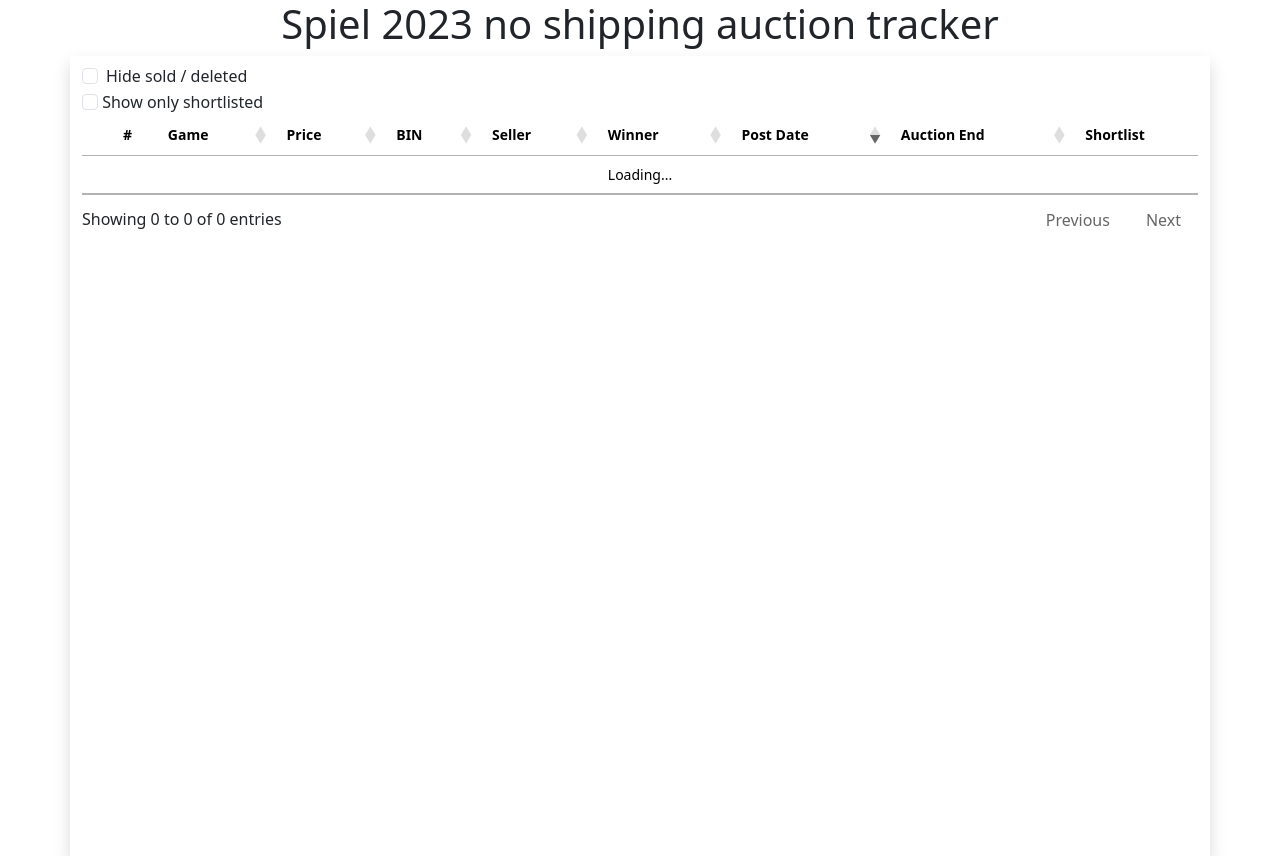
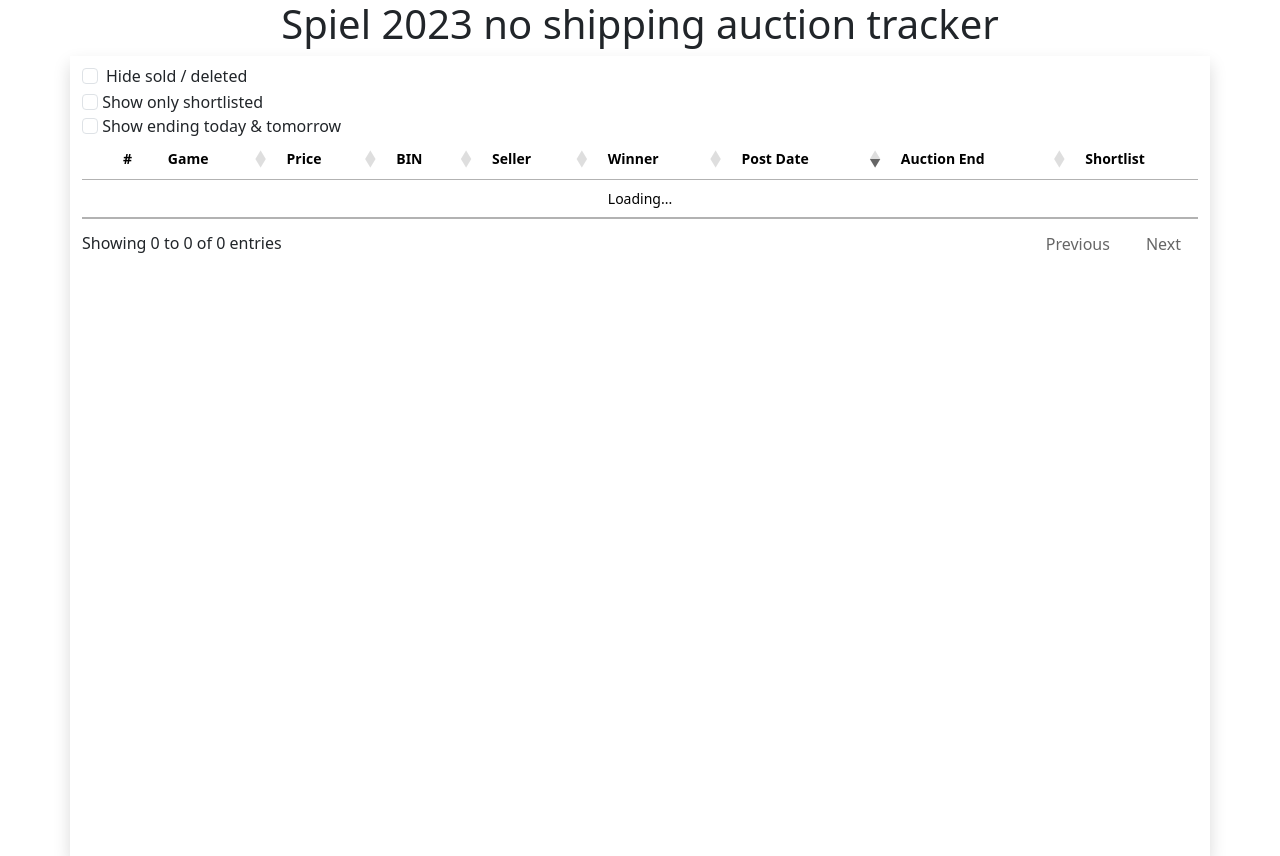
Before and after one commit to serensoner/bgg-spiel-2ndhand-auction, a Flask app: page / in a window 1280 px wide. Run offline with Flask 3, Linux system fonts and the light colour scheme; data that the repository does not hold is empty; some libraries are stand-ins or nearby versions.

Commit message:
add today/tomorrow and deleting strikethrough

```diff
--- a/GeeklistScraper.py
+++ b/GeeklistScraper.py
@@ -72,7 +72,7 @@
             'username': item_['@username'],
             'post_date': item_['@postdate'],
             'edit_date': item_['@editdate'],
-            'body': item_['body'],
+            'body_raw': item_['body'],
             'body_text': bbcode.render_html(item_['body']),
             'comments_raw': comments,
         }
--- a/app.py
+++ b/app.py
@@ -1,7 +1,7 @@
 import json
 import os
 from flask_apscheduler import APScheduler
-
+import datetime as dt
 from flask import Flask, render_template, request
 
 from GeeklistScraper import GeeklistScraper
@@ -16,9 +16,18 @@
 
 
 @app.route('/json')
-def serve_json(ids: str = None):
+def serve_json(ids: str = None, todaytomorrow: bool = False):
     with open(f'games_{AUCTION_ID}.json') as f:
         games = json.load(f)
+
+    today_tomorrow = request.args.get('todaytomorrow', False)
+    if today_tomorrow:
+        today_tomorrow = [
+            dt.datetime.today().strftime('%b %d'),
+            (dt.datetime.today() + dt.timedelta(days=1)).strftime('%b %d')
+        ]
+        return [g for g in games if g['auction_end_json'] in today_tomorrow]
+
     ids = request.args.get('ids', None)
     if not ids:
         return games
@@ -34,9 +43,9 @@
 
 @scheduler.task('interval', id='scrape', seconds=300, misfire_grace_time=900)
 def job1():
-    GeeklistScraper(os.getenv('AUCTION_ID'), force_scrape=True)
+    GeeklistScraper(int(os.getenv('AUCTION_ID')), force_scrape=True)
 
 
 if __name__ == '__main__':
-    # GeeklistScraper(os.getenv('AUCTION_ID'), force_scrape=True)
+    # GeeklistScraper(int(os.getenv('AUCTION_ID')), force_scrape=True)
     app.run(host='0.0.0.0', port=8080)
--- a/templates/index.html
+++ b/templates/index.html
@@ -46,6 +46,12 @@
         <input class="form-check-input" type="checkbox" value="" id="form-show-shortlist">
         <label class="form-check-label" for="form-show-shortlist">
             Show only shortlisted
+        </label>
+    </div>
+    <div class="form-check-3">
+        <input class="form-check-input" type="checkbox" value="" id="form-show-todaytomorrow">
+        <label class="form-check-label" for="form-show-todaytomorrow">
+            Show ending today & tomorrow
         </label>
     </div>
     <div class="table-responsive">
@@ -124,9 +130,10 @@
             orderable: false,
       },
         { data: 'is_sold', visible: false },
+        { data: 'is_ended', visible: false },
     ],
 "rowCallback": function (row, data, index) {
-                    if (data.is_sold) {
+                    if ((data.is_sold) | (data.is_ended) ){
                         $(row).addClass('table-secondary text-dark');
                     }
       },
@@ -158,9 +165,9 @@
 
 hide_sold_checkbox.addEventListener('change', (event) => {
     if (event.currentTarget.checked) {
-        table.column(10).search(false).draw();
+        table.column(10).search(false).column(11).search(false).draw();
     } else {
-        table.column(10).search('').draw();
+        table.column(10).search('').column(11).search('').draw();
     }
 })
 
@@ -185,6 +192,17 @@
     if (event.currentTarget.checked) {
         var shortlist = localStorage.getItem('shortlist');
         url = '/json?ids=' + shortlist;
+        table.ajax.url(url).load();
+    } else {
+        url = '/json'
+        table.ajax.url(url).load();
+    }
+})
+
+const show_today_tomorrow = document.getElementById('form-show-todaytomorrow');
+show_today_tomorrow.addEventListener('change', (event) => {
+    if (event.currentTarget.checked) {
+        url = '/json?todaytomorrow=1';
         table.ajax.url(url).load();
     } else {
         url = '/json'
```
Also changed, not shown: Entry.py (+5 -3 lines).
